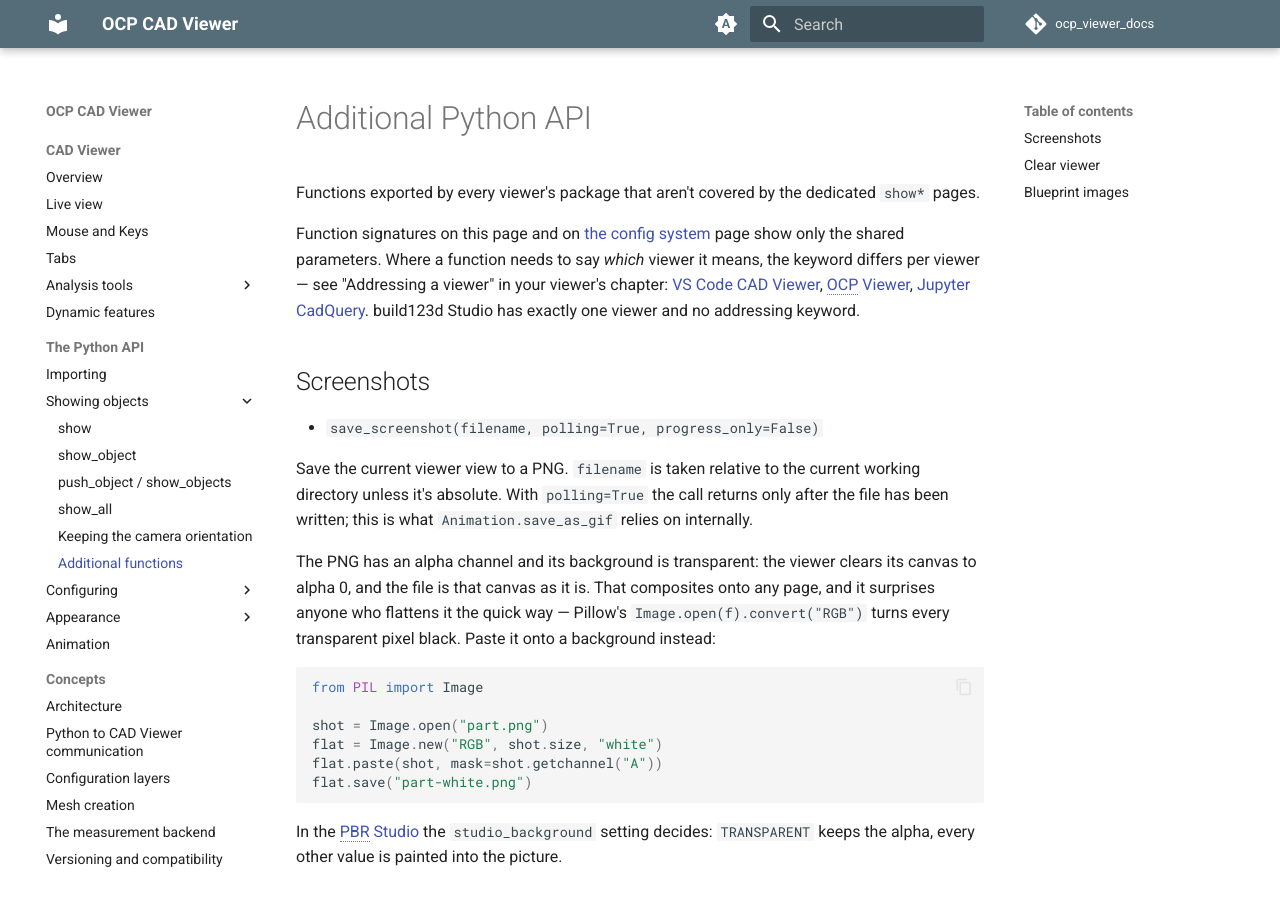
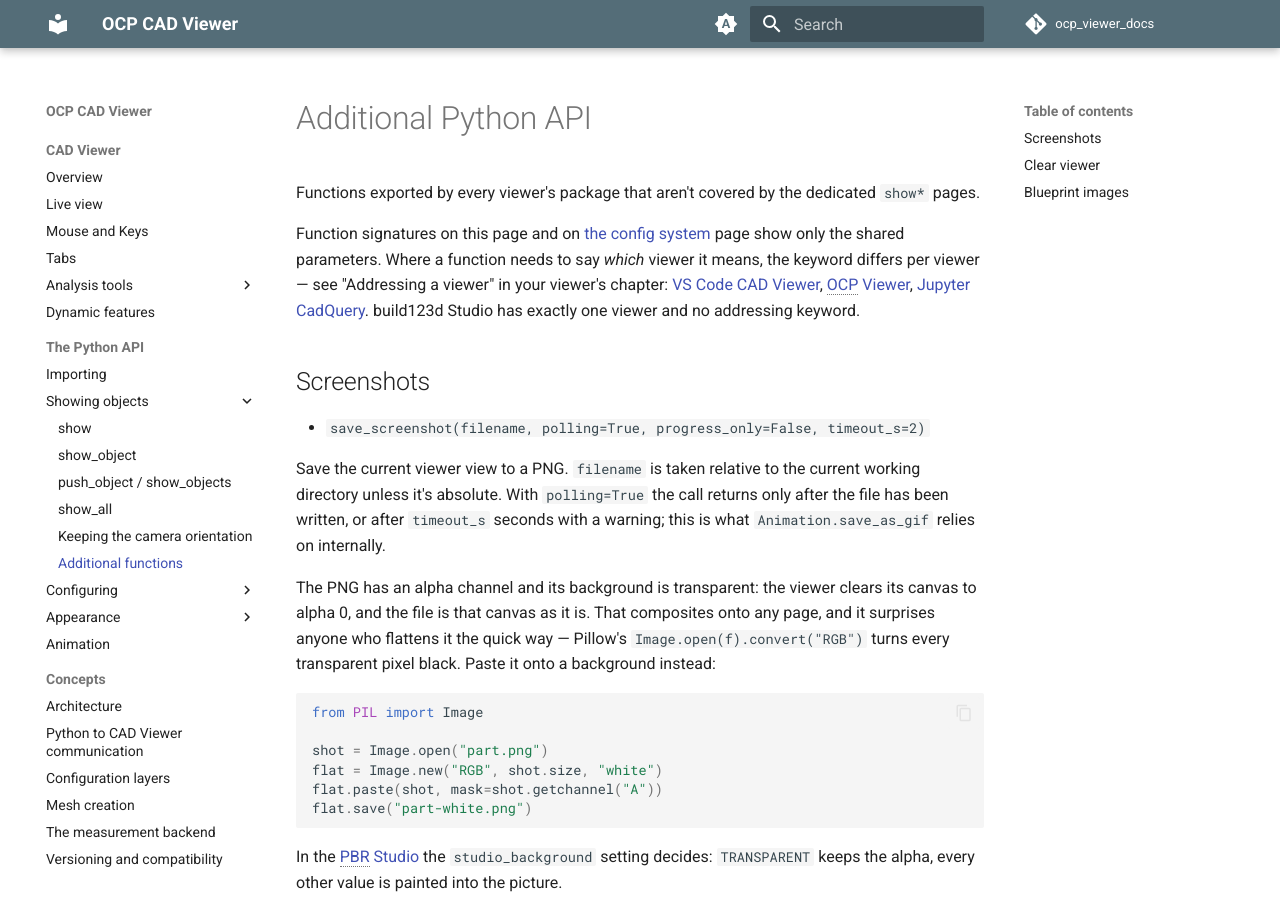
Before and after one commit to bernhard-42/ocp_viewer_docs, an MkDocs documentation site: the page built from docs/api.md, in a window 1280 px wide and 900 px high. Built offline with MkDocs 1.6.1 and Material for MkDocs 9.7.7, drawn with Linux system fonts in a browser that asks for light colours; comment, search, counter and statistics services are not loaded.

Commit message:
save_screenshot: timeout_s, how long polling waits for the file
Co-Authored-By: Claude Opus 5.5 <noreply@anthropic.com>

```diff
--- a/docs/api.md
+++ b/docs/api.md
@@ -6,9 +6,9 @@ Function signatures on this page and on [the config system](config.md) page show
 
 ## Screenshots
 
-- `save_screenshot(filename, polling=True, progress_only=False)`
+- `save_screenshot(filename, polling=True, progress_only=False, timeout_s=2)`
 
-  Save the current viewer view to a PNG. `filename` is taken relative to the current working directory unless it's absolute. With `polling=True` the call returns only after the file has been written; this is what `Animation.save_as_gif` relies on internally.
+  Save the current viewer view to a PNG. `filename` is taken relative to the current working directory unless it's absolute. With `polling=True` the call returns only after the file has been written, or after `timeout_s` seconds with a warning; this is what `Animation.save_as_gif` relies on internally.
 
   The PNG has an alpha channel and its background is transparent: the viewer clears its canvas to alpha 0, and the file is that canvas as it is. That composites onto any page, and it surprises anyone who flattens it the quick way — Pillow's `Image.open(f).convert("RGB")` turns every transparent pixel black. Paste it onto a background instead:
 
```
